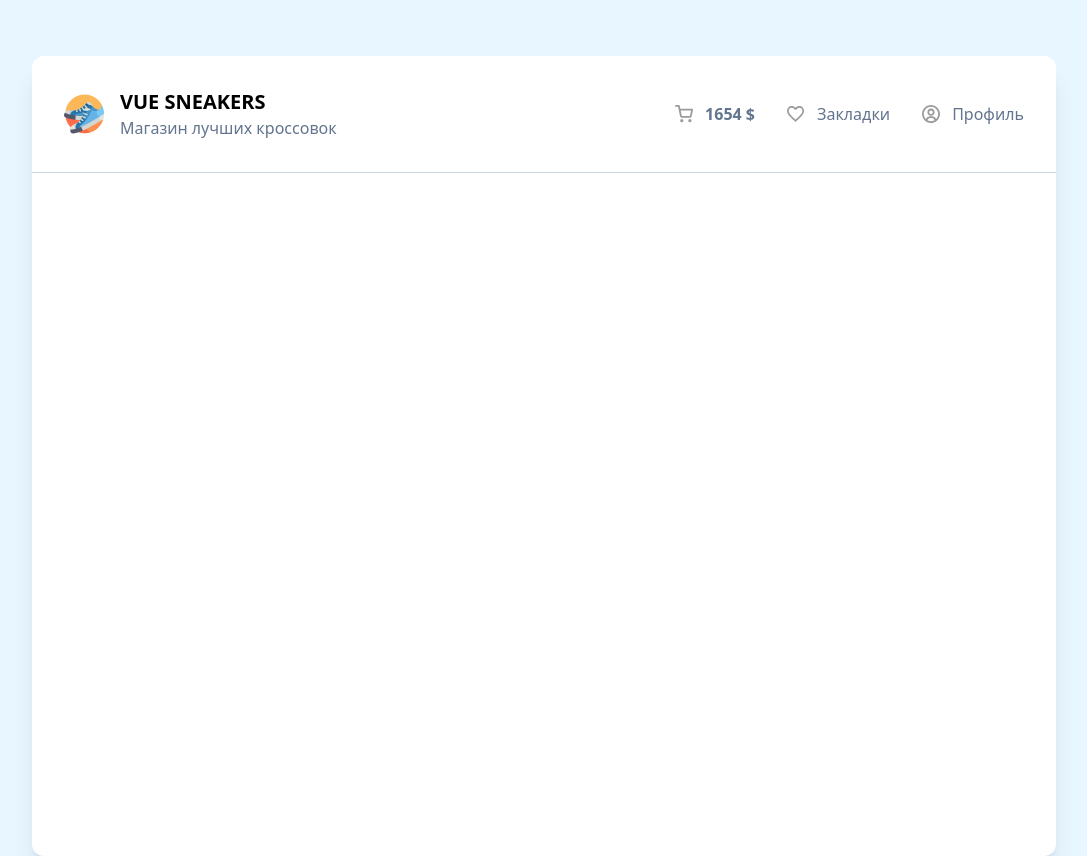
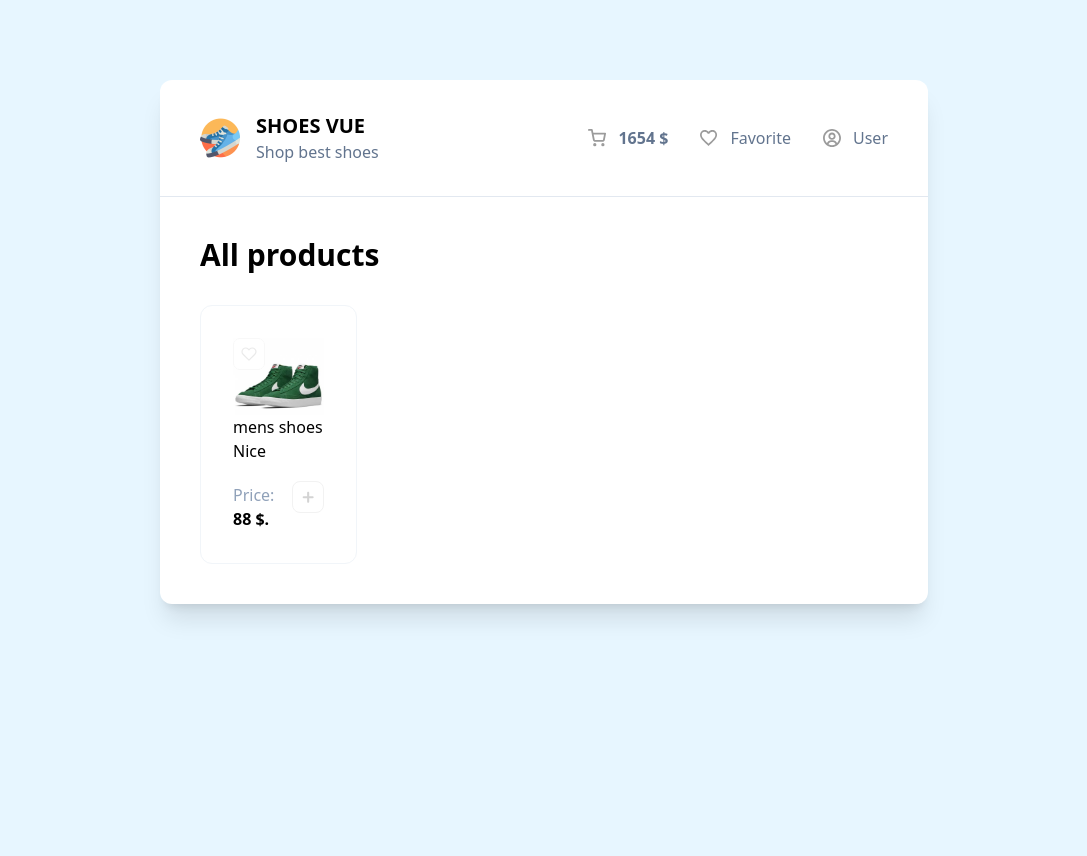
Before and after one commit to ivan-mr1/vue-store, a Vue app: page / in a window 1280 px wide. Shown: the whole page, without its empty margins (96-1183 px from the left). After the commit the page ends 800 px from the top, so only its background shows below. Built offline with nearby package versions, Linux system fonts and the light colour scheme.

Commit message:
feat: add components: Card and CardList

```diff
--- a/src/App.vue
+++ b/src/App.vue
@@ -1,9 +1,14 @@
 <script setup>
 import Header from './components/Header.vue'
+import CardList from './components/CardList.vue'
 </script>
 
 <template>
-  <div class="m-auto mt-14 h-screen w-4/5 rounded-xl bg-white shadow-xl">
+  <div class="shadow-grey-200 m-auto mt-20 w-3/5 rounded-xl bg-white shadow-xl">
     <Header />
+    <div class="p-10">
+      <h1 class="mb-8 text-3xl font-bold">All products</h1>
+      <CardList />
+    </div>
   </div>
 </template>
--- /dev/null
+++ b/src/components/Card.vue
@@ -0,0 +1,44 @@
+<script setup>
+defineProps({
+  title: String,
+  imageUrl: String,
+  price: Number,
+  isFavorite: Boolean,
+  isAdded: Boolean,
+  onClickAdd: Function,
+  onClickFavorite: Function,
+})
+</script>
+
+<template>
+  <article
+    class="relative flex w-full cursor-pointer flex-col rounded-xl border border-slate-100 p-8 transition hover:-translate-y-2 hover:transform hover:shadow-xl"
+  >
+    <img
+      @click="onClickFavorite"
+      :src="!isFavorite ? '/assets/img/like-1.svg' : '/assets/img/like-2.svg'"
+      alt="Favorite"
+      class="absolute top-8 left-8"
+      width="32"
+      height="32"
+      loading="lazy"
+    />
+    <img :src="imageUrl" alt="sneaker" class="w-full" width="133" height="112" loading="lazy" />
+    <h3>{{ title }}</h3>
+    <div class="flex justify-between">
+      <div class="mt-5 flex flex-col">
+        <span class="text-slate-400">Price:</span>
+        <span class="font-bold">{{ price }} $.</span>
+      </div>
+      <img
+        @click="onClickAdd"
+        :src="!isAdded ? '/assets/img/plus.svg' : '/assets/img/checked.svg'"
+        alt="plus"
+        class=""
+        width="32"
+        height="32"
+        loading="lazy"
+      />
+    </div>
+  </article>
+</template>
--- /dev/null
+++ b/src/components/CardList.vue
@@ -0,0 +1,25 @@
+<script setup>
+import Card from './Card.vue'
+
+const onClickAdd = () => {
+  alert('add')
+}
+
+const onClickFavorite = () => {
+  alert('add to favorites')
+}
+</script>
+
+<template>
+  <div class="grid grid-cols-4 gap-5">
+    <Card
+      title="mens shoes Nice"
+      :price="88"
+      image-url="assets/img/sneakers/sneakers-1.jpg"
+      :is-added="false"
+      :is-favorite="false"
+      :onClickAdd="onClickAdd"
+      :onClickFavorite="onClickFavorite"
+    />
+  </div>
+</template>
--- a/src/components/Header.vue
+++ b/src/components/Header.vue
@@ -1,10 +1,10 @@
 <template>
-  <header class="flex justify-between border-b border-slate-300 px-8 py-8">
+  <header class="flex justify-between border-b border-slate-200 px-10 py-8">
     <div class="flex items-center gap-4">
       <img src="/assets/img/logo.png" alt="Image" class="w-10" width="40" height="40" />
       <div>
-        <h2 class="text-xl font-bold uppercase">vue SNEAKERS</h2>
-        <p class="text-slate-500">Магазин лучших кроссовок</p>
+        <h2 class="text-xl font-bold uppercase">shoes vue</h2>
+        <p class="text-slate-500">Shop best shoes</p>
       </div>
     </div>
 
@@ -13,10 +13,10 @@
         <img src="/assets/img/cart.svg" alt="Image" width="18" height="18" /><span>1654 $</span>
       </li>
       <li class="flex cursor-pointer items-center gap-3 text-slate-500 hover:text-black">
-        <img src="/assets/img/heart.svg" alt="Image" width="18" height="18" /><span>Закладки</span>
+        <img src="/assets/img/heart.svg" alt="Image" width="18" height="18" /><span>Favorite</span>
       </li>
       <li class="flex cursor-pointer items-center gap-3 text-slate-500 hover:text-black">
-        <img src="/assets/img/profile.svg" alt="Image" width="18" height="18" /><span>Профиль</span>
+        <img src="/assets/img/profile.svg" alt="Image" width="18" height="18" /><span>User</span>
       </li>
     </ul>
   </header>
```
